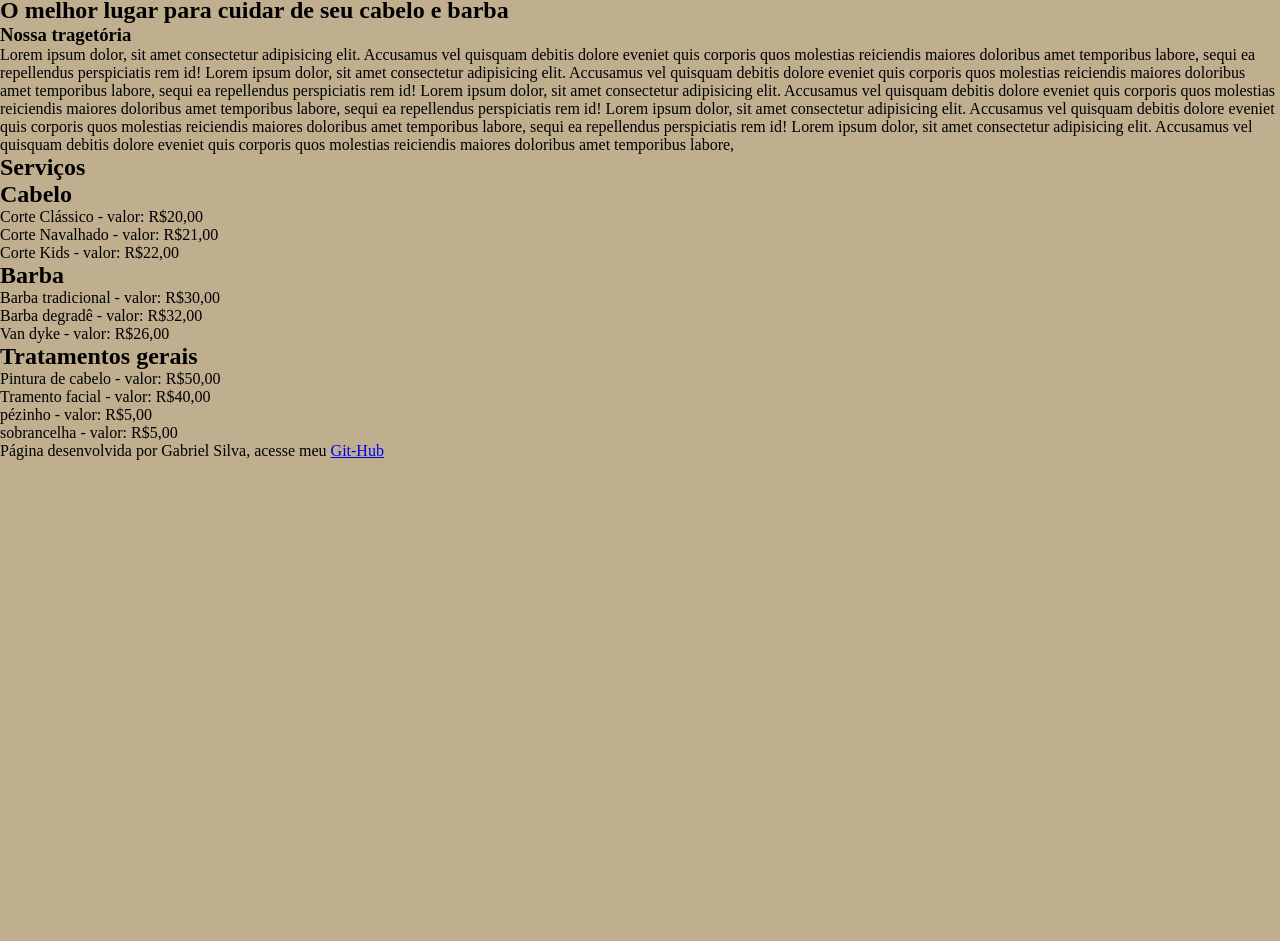
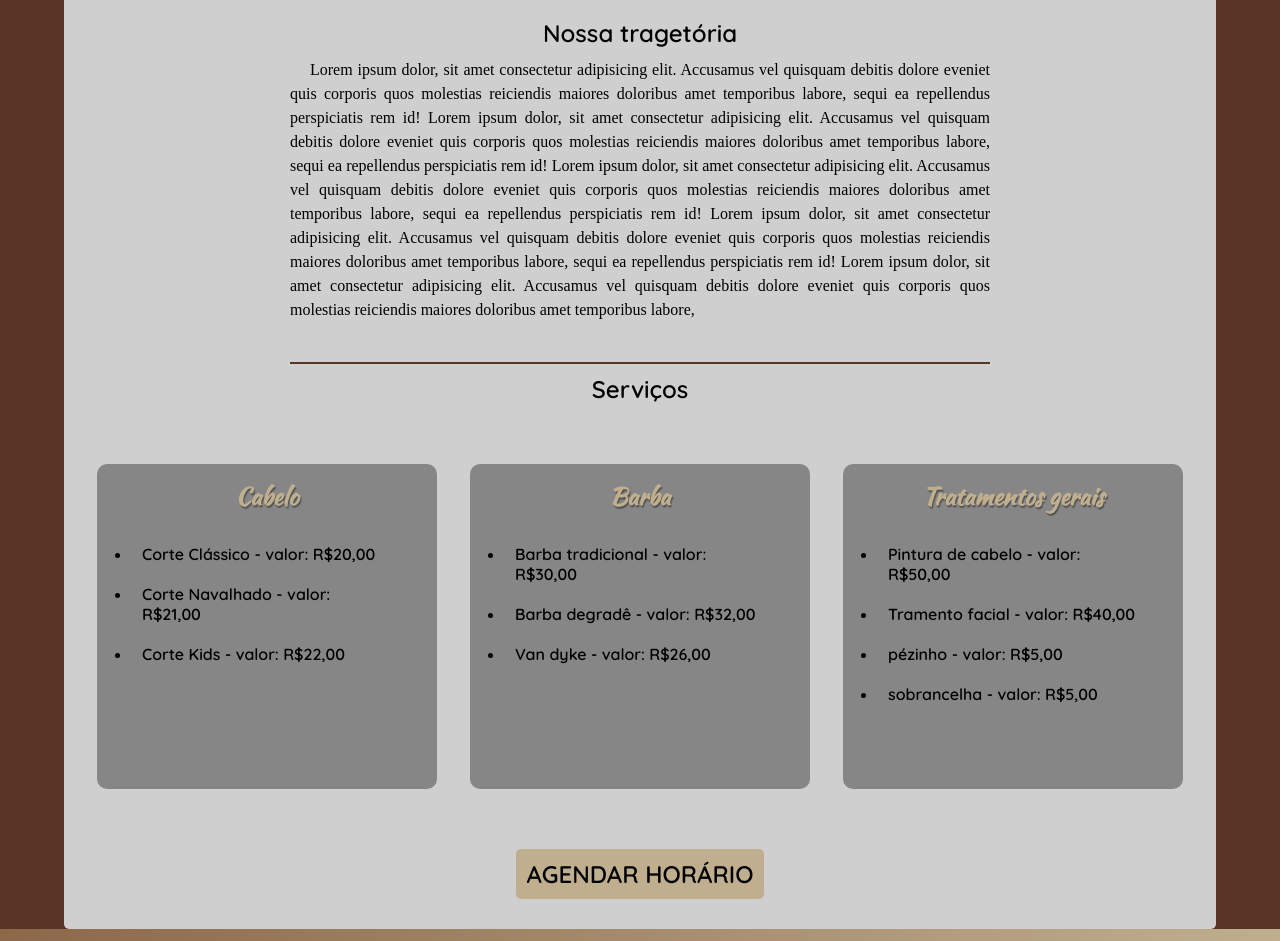
Before and after one commit to GabSilvaCosta/landing-page-barbearia-treino01, a plain HTML site: page index.html in a window 1280 px wide. Shown: the part 166-1107 px from the top of the page. Before the commit the page ends 800 px from the top, so only its background shows below. Drawn offline with Linux system fonts and the light colour scheme.

Commit message:
Estilizando a landing page barbearia!

```diff
--- a/estyle.css
+++ b/estyle.css
@@ -17,6 +17,138 @@
 }
 
 body {
-    background: var(--cor01);
+    background-color: var(--cor03);
+}
 
+header {
+    background-image: linear-gradient(to left, var(--cor01), var(--cor02));
+    box-shadow: 6px 2px 4px rgba(0, 0, 0, 0.372);
 }
+
+header h1 {
+    padding: 15px;
+    color: rgba(255, 255, 255, 0.839);
+    font: bolder 2em var(--font01);
+    text-align: left;
+    text-shadow: 1px 3px 6px rgba(0, 0, 0, 0.356);
+}
+
+header nav {
+    position: absolute;
+    top: 10px;
+    right: 0px;
+    padding: 15px;
+}
+
+nav a {
+    padding: 0px 07px;
+    text-decoration: none;
+    font: normal 1.2em var(--font02);
+    color: black;
+}
+
+nav a:hover {
+    padding-bottom: 10px;
+    border-bottom: 2px solid rgb(0, 0, 0);
+}
+
+nav img {
+    height: 25px;
+}
+
+main {
+    width: 90vw;
+    background-color: rgb(207, 207, 207);
+    margin: auto;
+    border-radius: 0px 0px 5px 5px;
+}
+
+article h2, h3 {
+    padding: 10px;
+    font: bolder 1.5em var(--font02);
+    text-align: center;
+}
+
+main p {
+    margin: auto;
+    text-align: justify;
+    text-indent: 20px;
+    line-height: 1.5em;
+    width: 700px;
+    padding-bottom: 40px;
+    border-bottom: 2px solid var(--cor03)
+}
+
+#services {
+    padding:50px 0px;
+    display: flex;
+    flex-flow: row wrap;
+    justify-content: space-evenly;
+}
+
+.container-services {
+    background-color: rgba(0, 0, 0, 0.352);
+    padding: 5px 35px 20px;
+    border-radius: 10px;
+    width: 270px;
+    height: 300px;
+}
+
+.container-services h2 {
+    color: var(--cor01);
+    font: bolder 1.5em var(--font01);
+    padding-bottom: 20px;
+    text-shadow: 1px 2px 1px rgba(0, 0, 0, 0.376);
+}
+
+.container-services ul {
+    font: bold 1em var(--font02);
+}
+
+.container-services li {
+    padding: 10px;
+    text-align: left;
+}
+
+aside {
+    display: flex;
+    flex-flow: column nowrap;
+    align-items: center;
+    padding: 10px;
+}
+
+aside a {
+    background-color: var(--cor01);
+    padding: 10px;
+    margin-bottom: 20px;
+    border-radius: 5px;
+    text-decoration: none;
+    font: bold 1.5em var(--font02);
+    color: black;
+}
+
+aside a:hover {
+    background-color: black;
+    color: var(--cor01);
+    transition: .5s;
+}
+
+footer {
+    background-image: linear-gradient(to left, var(--cor01), var(--cor02));
+    height: 45px;
+    padding: 15px;
+}
+
+footer p {
+    font: normal 2.2em var(--font02);
+    text-align: center;
+}
+
+footer a {
+    color: black;
+    text-decoration: none;
+}
+
+footer a:hover {
+    border-bottom: 2px solid rgb(0, 0, 0);
+}
--- a/index.html
+++ b/index.html
@@ -8,28 +8,24 @@
 </head>
 <body>
     <header>
-        <h1>Barber´s Club</h1>
-        <div id="menu-nav">
+        <h1>Barber´s<br>Club</h1>
             <nav>
-                <ul>
-                    <li>Home</li>
-                    <li>Serviços</li>
-                    <li>Fale conosco</li>
-                    <li><img src="imagens/001-instagram.png" alt="Ícone-Instagran"></li>
-                    <li><img src="imagens/002-facebook.png" alt="Ícone-FaceBook"></li>
-                </ul>
+                <a href="#">Home</a>
+                <a href="#">Serviços</a>
+                <a href="#">Fale conosco</a>
+                <a href="#"><img src="imagens/001-instagram.png" alt="Ícone-Instagran"></a>
+                <a href="#"><img src="imagens/002-facebook.png" alt="Ícone-FaceBook"></a>
             </nav>
-        </div>
     </header>
     <main>
-        <div id="inicio">
+            <article>
                 <h2>O melhor lugar para cuidar de seu cabelo e barba</h2>
                 <h3>Nossa tragetória</h3>
                 <p>Lorem ipsum dolor, sit amet consectetur adipisicing elit. Accusamus vel quisquam debitis dolore eveniet quis corporis quos molestias reiciendis maiores doloribus amet temporibus labore, sequi ea repellendus perspiciatis rem id! Lorem ipsum dolor, sit amet consectetur adipisicing elit. Accusamus vel quisquam debitis dolore eveniet quis corporis quos molestias reiciendis maiores doloribus amet temporibus labore, sequi ea repellendus perspiciatis rem id! Lorem ipsum dolor, sit amet consectetur adipisicing elit. Accusamus vel quisquam debitis dolore eveniet quis corporis quos molestias reiciendis maiores doloribus amet temporibus labore, sequi ea repellendus perspiciatis rem id! Lorem ipsum dolor, sit amet consectetur adipisicing elit. Accusamus vel quisquam debitis dolore eveniet quis corporis quos molestias reiciendis maiores doloribus amet temporibus labore, sequi ea repellendus perspiciatis rem id! Lorem ipsum dolor, sit amet consectetur adipisicing elit. Accusamus vel quisquam debitis dolore eveniet quis corporis quos molestias reiciendis maiores doloribus amet temporibus labore, </p>
-        </div>
+            </article>
+            <article>
+                <h2>Serviços</h2>
                 <div id="services">
-            <h2>Serviços</h2>
-
                     <div class="container-services">
                     <h2>Cabelo</h2>
                     <ul>
@@ -56,9 +52,13 @@
                         </ul>
                     </div>
                 </div>
+            </article>
+            <aside>
+                <a href="https://www.youtube.com/watch?v=pQsF3pzOc54&list=RDEM0KMIO5m3qiDP02l1PpoLvg&index=13" target="_blank">AGENDAR HORÁRIO</a>
+            </aside>
     </main>
     <footer>
-        <p>Página desenvolvida por Gabriel Silva, acesse meu <a href="https://github.com/GabSilvaCosta">Git-Hub</a></p>
+        <p>Página desenvolvida por Gabriel Silva, acesse meu <a href="https://github.com/GabSilvaCosta">Git-Hub</a>.</p>
     </footer>
 </body>
 </html>
```
Lines whose indentation alone changed are shown as unchanged.
